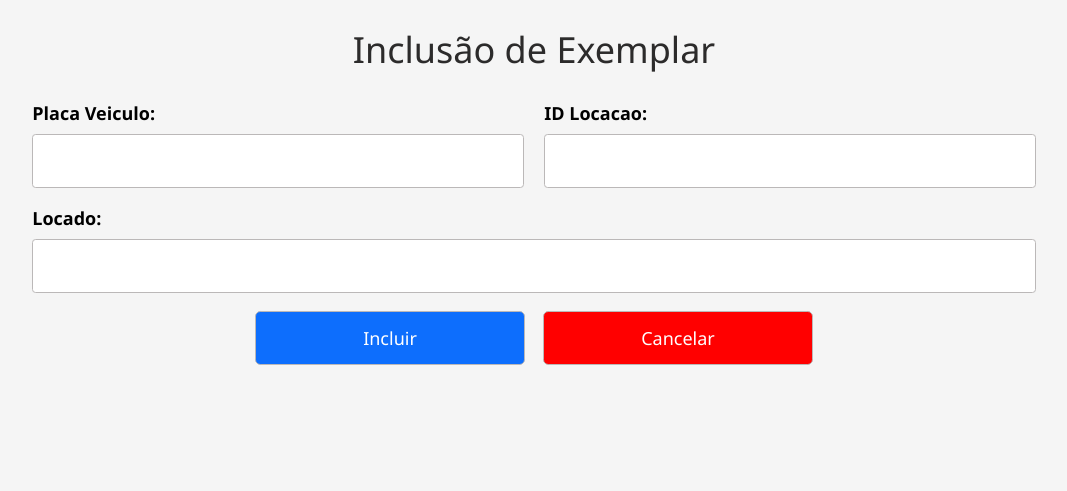
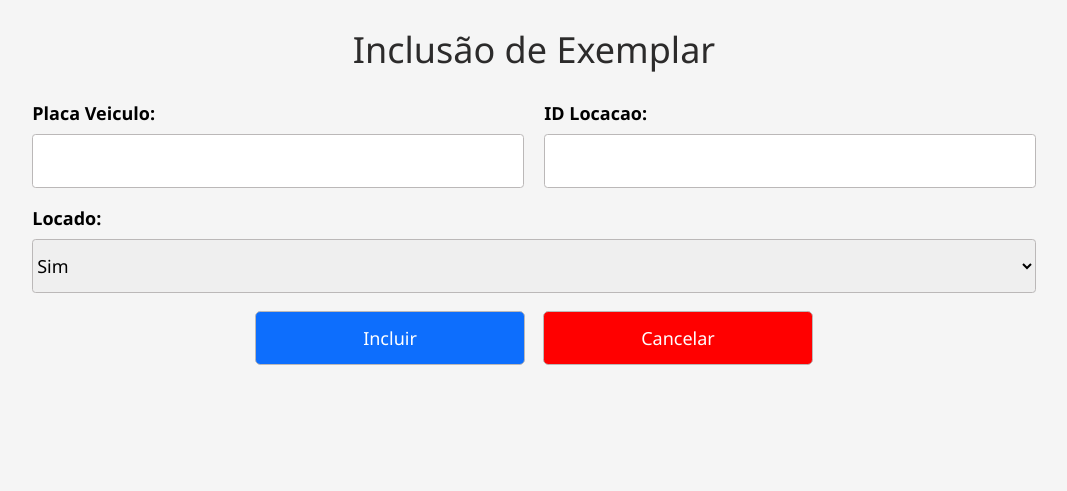
Before and after one commit to Layonj3000/Car-Rental-Website, a PHP site: page /views/exemplares/formIncluirExemplar.php in a window 1280 px wide. Shown: the part 207-698 px from the top of the page, without its empty margins (106-1173 px from the left). Run offline with PHP 8.4, Linux system fonts and the light colour scheme.

Commit message:
ajuste na logica do campo 'locado' da tabela exemplares

```diff
--- a/estilos/estilo-form-geral.css
+++ b/estilos/estilo-form-geral.css
@@ -22,7 +22,8 @@
     margin: .50rem auto;
 }
 
-.form-padrao input{
+.form-padrao input,
+.form-padrao select{
     width: 15rem;
     height: 3rem;
     border: 1px solid rgb(187, 184, 184);
@@ -55,7 +56,8 @@
 .form-padrao input[type="text"],
 .form-padrao input[type="number"],
 .form-padrao input[type="email"],
-.form-padrao input[type="date"]{
+.form-padrao input[type="date"],
+.form-padrao select{
     width: 100%;
 }
 
--- a/views/exemplares/formAtualizarExemplar.php
+++ b/views/exemplares/formAtualizarExemplar.php
@@ -21,7 +21,10 @@
 
     <div class="locado">
         <label for="Locado">Locado:</label>
-        <input type="text" name="Locado" value=<?=$exemplar -> getLocado()?> required>
+        <select name="Locado">
+            <option value="1" <?=$exemplar -> getLocado() == 1? "selected":"" ?>>Sim</option>
+            <option value="0" <?=$exemplar -> getLocado() == 0? "selected": "" ?>>Não</option>
+        </select>
     </div>
 
 
--- a/views/exemplares/formIncluirExemplar.php
+++ b/views/exemplares/formIncluirExemplar.php
@@ -18,7 +18,10 @@
 
     <div class="locado">
         <label for="Locado">Locado:</label>
-        <input type="text" name="Locado" required>
+        <select name="Locado">
+            <option value="1">Sim</option>
+            <option value="0">Não</option>
+        </select>
     </div>
 
     <input type="hidden" name="opcao" value="1">
--- a/views/exemplares/visualizacaoExemplar.php
+++ b/views/exemplares/visualizacaoExemplar.php
@@ -29,7 +29,7 @@
                         echo "<td>" . $exemplar -> getIdExemplar() . "</td>";
                         echo "<td>" . $exemplar -> getPlacaVeiculo() . "</td>";
                         echo "<td>" . $exemplar -> getIdLocacao() . "</td>";
-                        echo "<td>" . $exemplar -> getLocado() . "</td>";
+                        echo "<td>" . ($exemplar -> getLocado() == "1" ? "Sim" : "Não") . "</td>";
                         echo "<td class='operacoes'><a class='btn-alterar' href='../../controlers/controlerExemplar.php?opcao=3&idExemplar=". $exemplar -> getIdExemplar() ."'>A</a><a class='btn-excluir' href='../../controlers/controlerExemplar.php?opcao=5&idExemplar=". $exemplar -> getIdExemplar() ."'>X</a></td>";
                         echo "</tr>";
                     }
```
